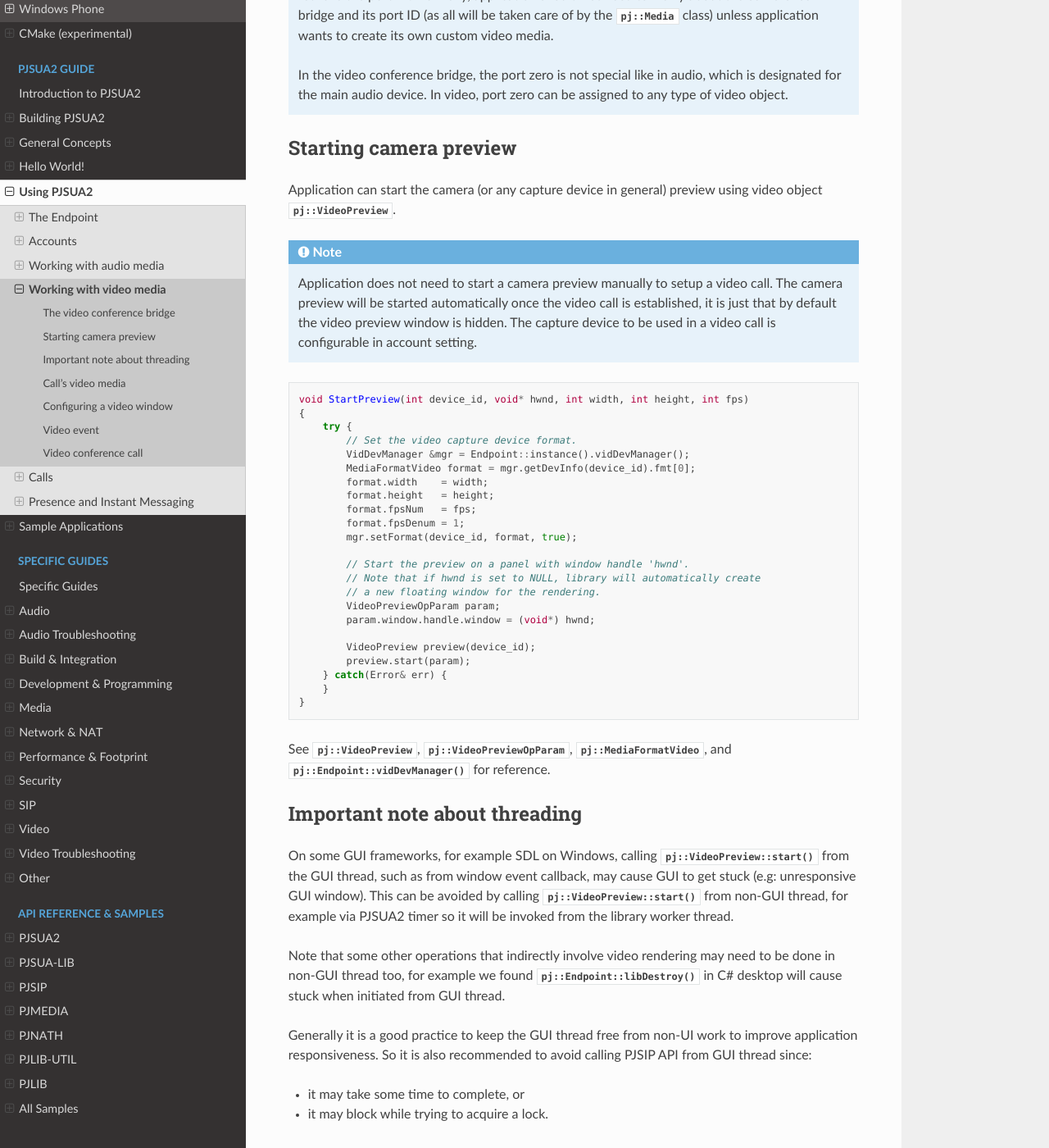
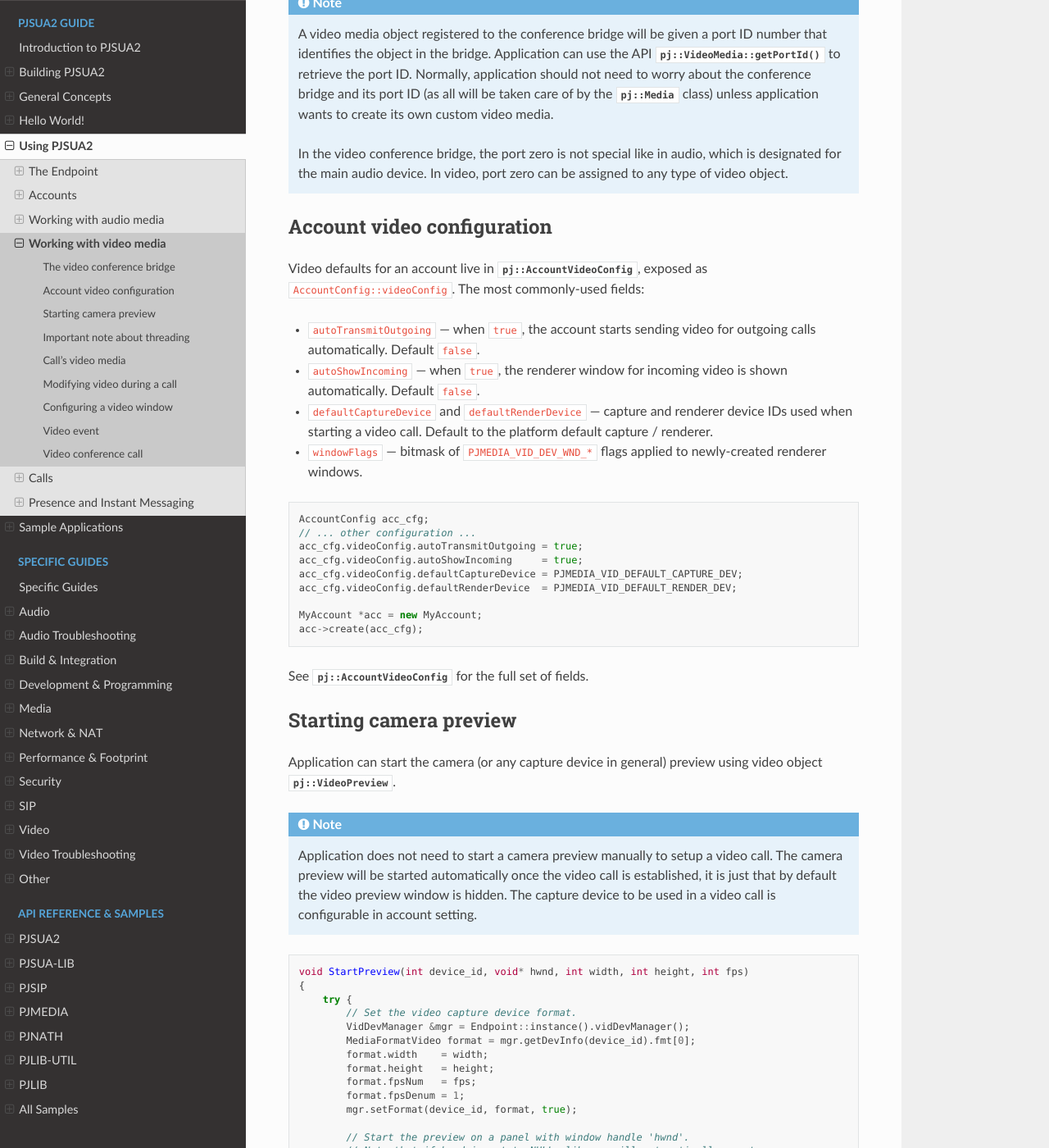
Before and after one commit to pjsip/pjproject_docs, a Sphinx documentation site: the page built from docs/source/pjsua2/using/media_video.rst, in a window 1280 px wide and 1400 px high, scrolled down 1569 px. Shown: the whole window at 82% size. Built offline with Sphinx 7.4.7 and the Read the Docs theme 3.1.0, drawn with Linux system fonts in a browser that asks for light colours; the version number could not be read and is left out; some of the changed text lies outside the part shown.

Commit message:
docs: add account video config, mid-call vidSetStream, and sample-apps pointer to PJSUA2 video walkthrough
Three small additions to fill gaps in the PJSUA2 video walkthrough:

- Account video configuration — AccountVideoConfig::autoTransmitOutgoing,
  autoShowIncoming, defaultCaptureDevice, defaultRenderDevice. Placed
  before "Starting camera preview" so readers see the per-account
  defaults early.
- Modifying video during a call — Call::vidSetStream() with worked
  examples for stop-sending, resume-sending, and switching capture
  device (front/rear camera). Placed after "Call's video media".
- Sample-apps pointer — added one line to the existing tip block
  pointing at the Sample Applications with Video catalog.

Style matches the existing file: try/catch examples, simple section
headers, sparing tip/note blocks.

Co-Authored-By: Claude Code

```diff
--- a/docs/source/pjsua2/using/media_video.rst
+++ b/docs/source/pjsua2/using/media_video.rst
@@ -28,6 +28,9 @@ Working with video media
    </specific-guides/video/components>` for the available capture /
    renderer / codec / format-converter backends per platform and the
    PJMEDIA event types a video application typically subscribes to.
+
+   For sample applications that exercise video, see
+   :any:`Sample Applications with Video <vid_ug_samples>`.
 
 
 Video media is similar to audio media in many ways. The class :cpp:class:`pj::VideoMedia` is
@@ -71,6 +74,36 @@ can start/stop the transmission to a destination by using the API
 
     In the video conference bridge, the port zero is not special like in audio, which is designated
     for the main audio device. In video, port zero can be assigned to any type of video object.
+
+
+Account video configuration
+----------------------------
+Video defaults for an account live in :cpp:class:`pj::AccountVideoConfig`,
+exposed as ``AccountConfig::videoConfig``. The most commonly-used fields:
+
+- ``autoTransmitOutgoing`` — when ``true``, the account starts sending
+  video for outgoing calls automatically. Default ``false``.
+- ``autoShowIncoming`` — when ``true``, the renderer window for incoming
+  video is shown automatically. Default ``false``.
+- ``defaultCaptureDevice`` and ``defaultRenderDevice`` — capture and
+  renderer device IDs used when starting a video call. Default to the
+  platform default capture / renderer.
+- ``windowFlags`` — bitmask of ``PJMEDIA_VID_DEV_WND_*`` flags applied to
+  newly-created renderer windows.
+
+.. code-block:: c++
+
+    AccountConfig acc_cfg;
+    // ... other configuration ...
+    acc_cfg.videoConfig.autoTransmitOutgoing = true;
+    acc_cfg.videoConfig.autoShowIncoming     = true;
+    acc_cfg.videoConfig.defaultCaptureDevice = PJMEDIA_VID_DEFAULT_CAPTURE_DEV;
+    acc_cfg.videoConfig.defaultRenderDevice  = PJMEDIA_VID_DEFAULT_RENDER_DEV;
+
+    MyAccount *acc = new MyAccount;
+    acc->create(acc_cfg);
+
+See :cpp:class:`pj::AccountVideoConfig` for the full set of fields.
 
 
 Starting camera preview
@@ -213,6 +246,50 @@ to a renderer video window once the call's video media is started.
     Thanks to the video conference bridge for its duplicating feature.
 
 
+Modifying video during a call
+------------------------------
+After a call is established, the application can change the active video
+stream(s) via :cpp:func:`pj::Call::vidSetStream()`. Common operations:
+
+- Stop sending video while still receiving:
+
+  .. code-block:: c++
+
+      try {
+          CallVidSetStreamParam param;
+          param.dir = PJMEDIA_DIR_DECODING;
+          call.vidSetStream(PJSUA_CALL_VID_STRM_CHANGE_DIR, param);
+      } catch(Error& err) {
+      }
+
+- Resume sending video:
+
+  .. code-block:: c++
+
+      try {
+          CallVidSetStreamParam param;
+          param.dir = PJMEDIA_DIR_ENCODING_DECODING;
+          call.vidSetStream(PJSUA_CALL_VID_STRM_CHANGE_DIR, param);
+      } catch(Error& err) {
+      }
+
+- Switch capture device (e.g. front camera ↔ rear camera on mobile):
+
+  .. code-block:: c++
+
+      try {
+          CallVidSetStreamParam param;
+          param.capDev = new_cap_dev_id;
+          call.vidSetStream(PJSUA_CALL_VID_STRM_CHANGE_CAP_DEV, param);
+      } catch(Error& err) {
+      }
+
+Other operations include ``PJSUA_CALL_VID_STRM_ADD`` and ``REMOVE`` to add
+or remove a video stream from an established call, and
+``PJSUA_CALL_VID_STRM_SEND_KEYFRAME`` to force a keyframe on the next
+encoded frame. See :cpp:any:`pjsua_call_vid_strm_op` for the full list.
+
+
 Configuring a video window
 ----------------------------
 Video window is represented by class :cpp:class:`VideoWindow`, it manages video presentation
```
